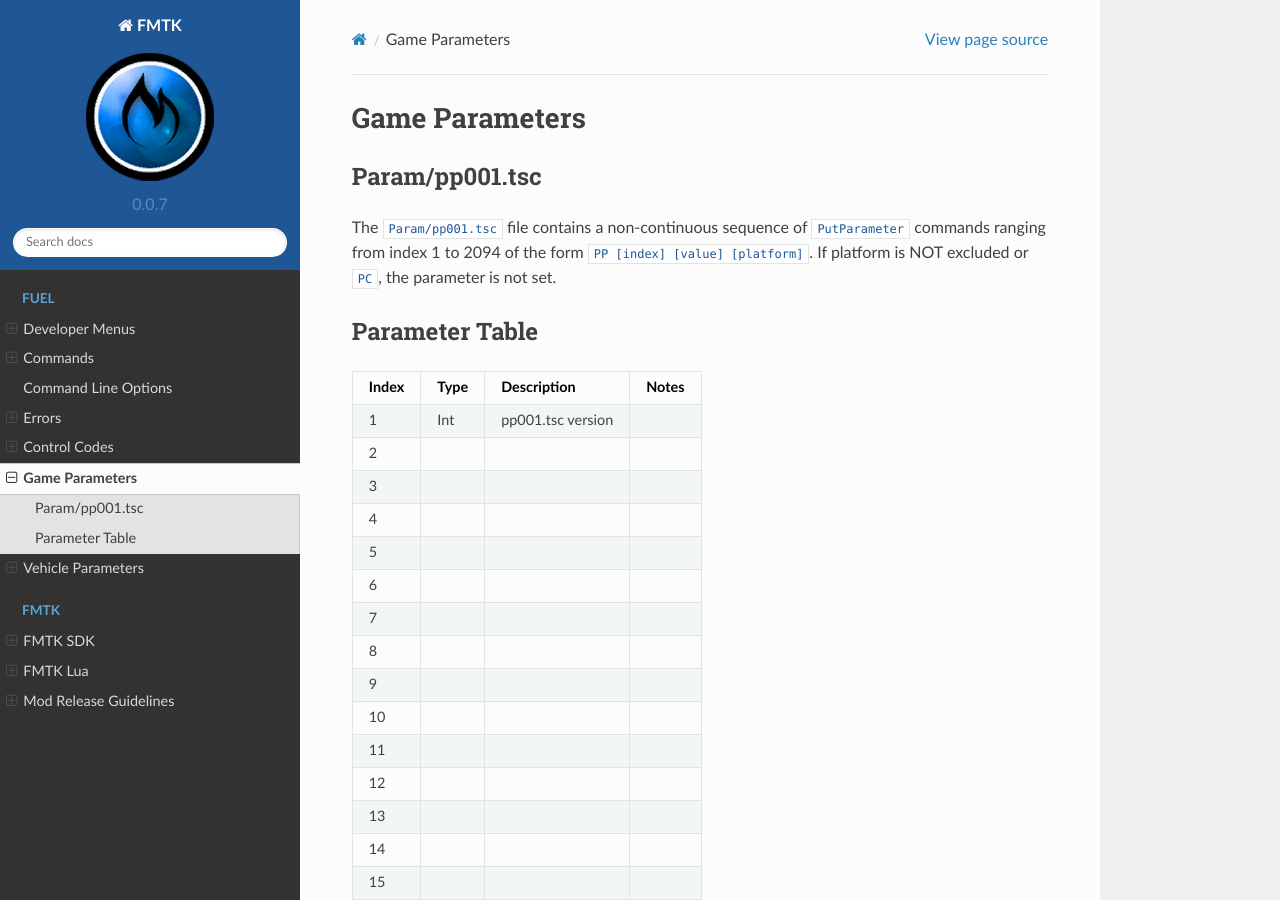
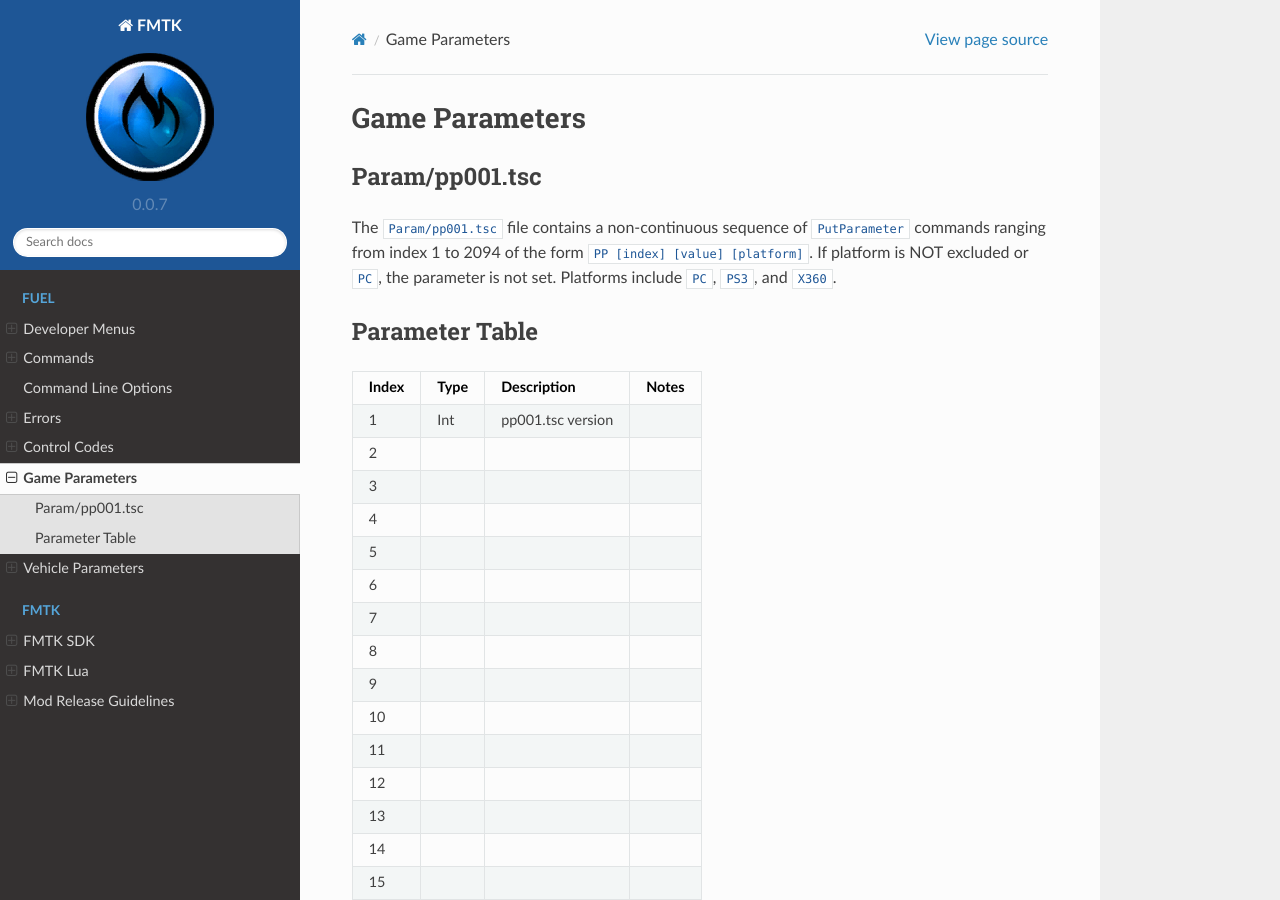
Before and after one commit to widberg/fmtk, a Sphinx documentation site: the page built from docs/source/fuelgameparam.rst, in a window 1280 px wide and 900 px high. Built offline with Sphinx 7.4.7 and the Read the Docs theme 2.0.0, drawn with Linux system fonts in a browser that asks for light colours.

Commit message:
game param

```diff
--- a/docs/source/fuelgameparam.rst
+++ b/docs/source/fuelgameparam.rst
@@ -4,7 +4,7 @@
 Param/pp001.tsc
 ----------------------
 
-The ``Param/pp001.tsc`` file contains a non-continuous sequence of ``PutParameter`` commands ranging from index 1 to 2094 of the form ``PP [index] [value] [platform]``. If platform is NOT excluded or ``PC``, the parameter is not set.
+The ``Param/pp001.tsc`` file contains a non-continuous sequence of ``PutParameter`` commands ranging from index 1 to 2094 of the form ``PP [index] [value] [platform]``. If platform is NOT excluded or ``PC``, the parameter is not set. Platforms include ``PC``, ``PS3``, and ``X360``.
 
 Parameter Table
 ---------------
```
